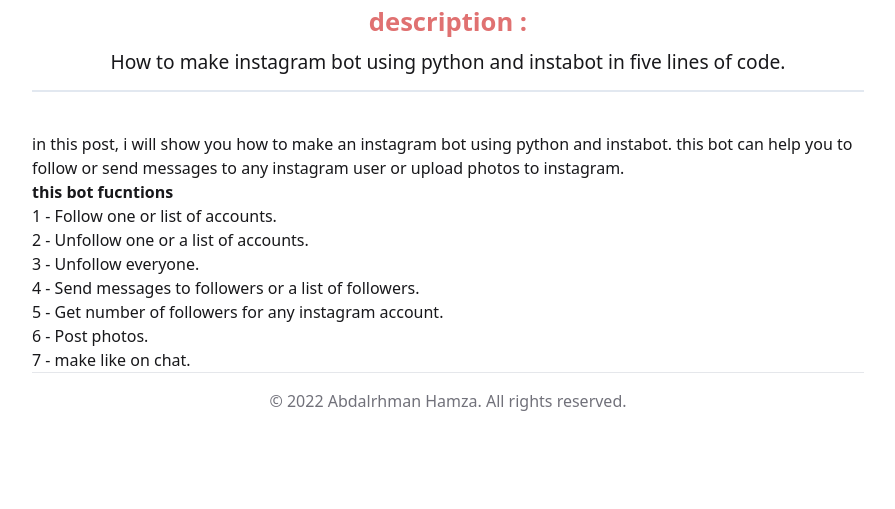
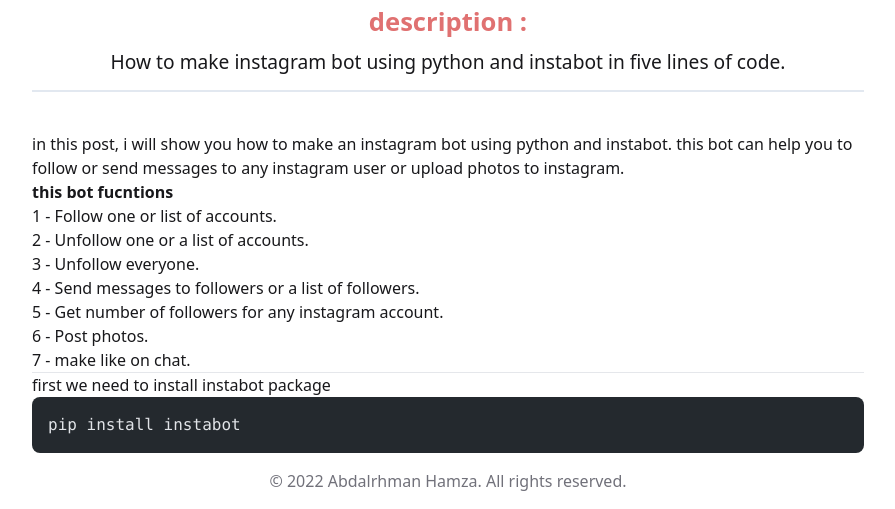
Before and after one commit to AbdalrhmanHamza/so, an Astro site: page /posts/how-to-make-instagram-bot-using-python-and-insta-bot in a window 1280 px wide. Shown: the part 922-1431 px from the top of the page, without its empty margins (192-1087 px from the left). Before the commit the page ends 1351 px from the top, so only its background shows below. Built offline with nearby package versions, Linux system fonts and the light colour scheme; Astro itself is replaced by a stand-in of ours; some packages are replaced by stand-ins of ours; code samples lack their colours.

Commit message:
aaskdjfhseauk

````diff
--- a/src/pages/posts/how-to-make-instagram-bot-using-python-and-insta-bot.md
+++ b/src/pages/posts/how-to-make-instagram-bot-using-python-and-insta-bot.md
@@ -27,3 +27,9 @@
 7 - make like on chat. </br>
 
 ---
+
+first we need to install instabot package
+
+```pip
+pip install instabot
+```
````
